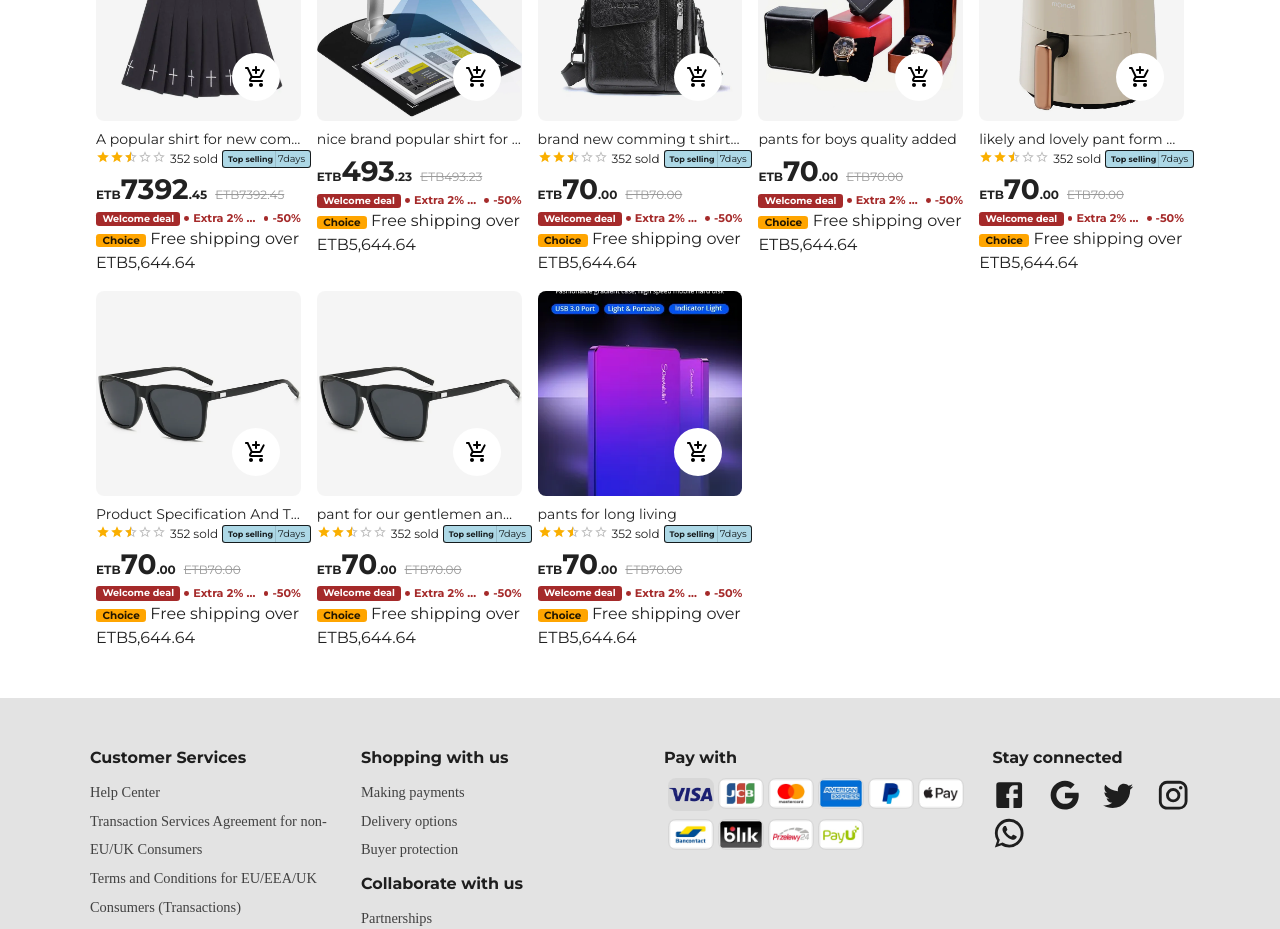
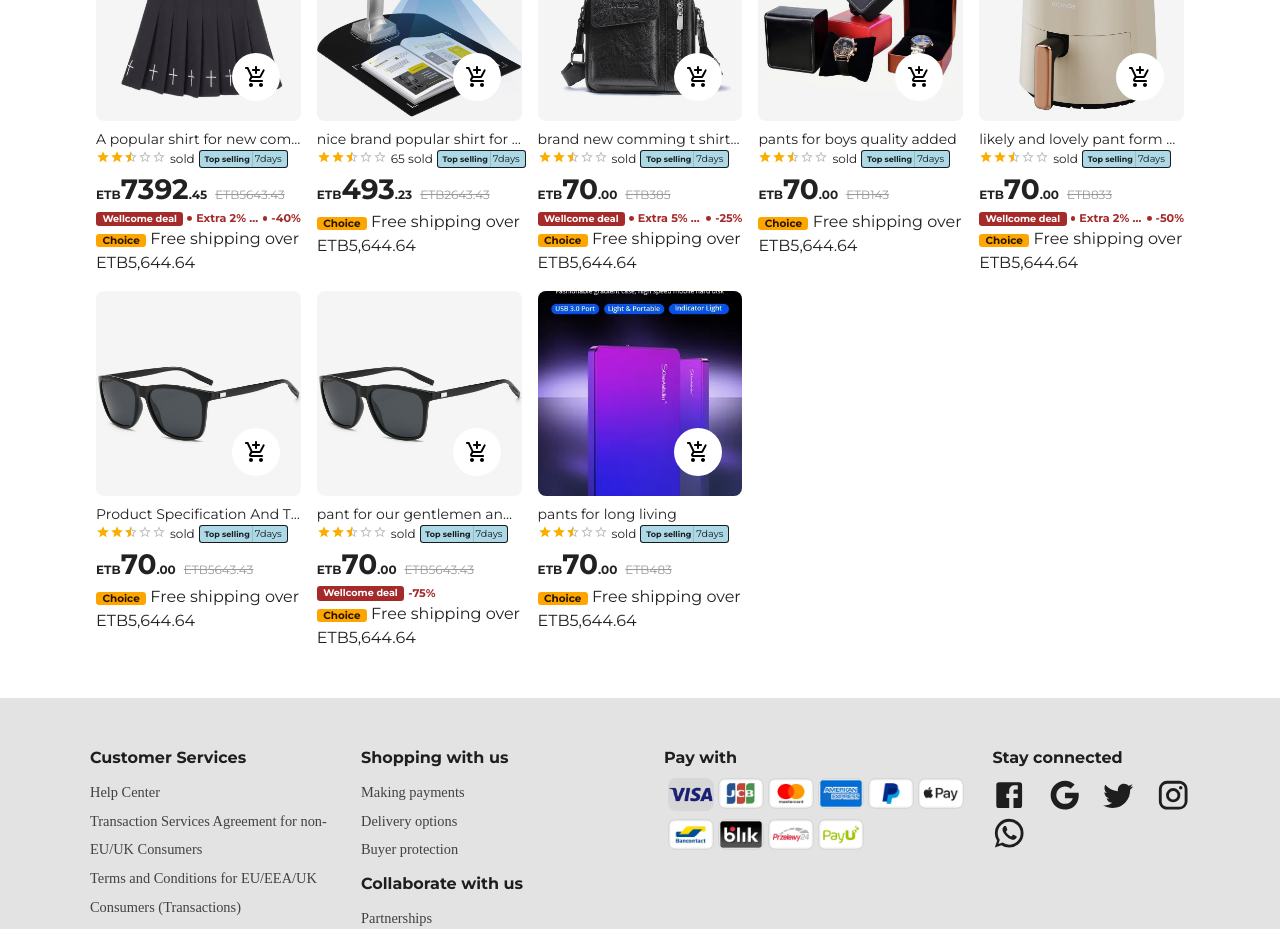
Before and after one commit to Demakk-Org/demakk_customer_site, a Next.js app: page / in a window 1280 px wide. Shown: the part 1760-2689 px from the top of the page. Built offline with nearby package versions, Linux system fonts and the light colour scheme.

Commit message:
data passing through props

```diff
--- a/src/data/Pdata.js
+++ b/src/data/Pdata.js
@@ -5,11 +5,15 @@ const Pdata = {
       catagory: 'Shirt',
       image: '/assets/images/product.webp',
       price: 7392.45,
+      oldPrice: 5643.43,
       brand: 'Nike',
       productRating: 3.5,
       numReviewsThreshold: 10,
       numOfReviews: 50,
       discount: 'ETB7,632.84',
+      extraDiscount: 2,
+      discountPercent: 40,
+      dealType: 'Wellcome deal',
       discountType: 'Choice Day',
       description: 'A popular shirt for new comers',
     },
@@ -18,10 +22,11 @@ const Pdata = {
       catagory: 'Shirt',
       image: '/assets/images/product1.webp',
       price: 493.23,
+      oldPrice: 2643.43,
       brand: 'Nike',
       productRating: 4.5,
       numReviewsThreshold: 10,
-      numOfReviews: 5,
+      numberOfSold: 65,
       discount: 'ETB8,271.34',
       discountType: 'Choice Day',
       description: 'nice brand popular shirt for everyone ',
@@ -32,12 +37,17 @@ const Pdata = {
       catagory: 'Shirt',
       image: '/assets/images/product2.webp',
       price: 70,
+      oldPrice: 385,
       brand: 'Nike',
       productRating: 4.5,
       numReviewsThreshold: 10,
       numOfReviews: 100,
       numOfSold: 430,
+      extraDiscount: 5,
+      discountPercent: 25,
+      dealType: 'Wellcome deal',
       discount: 'ETB5,453.34',
+
       description: 'brand new comming t shirt for us',
       alt: 'A popular shirt',
     },
@@ -46,6 +56,7 @@ const Pdata = {
       catagory: 'Shirt',
       image: '/assets/images/product3.webp',
       price: 70,
+      oldPrice: 143,
       brand: 'Nike',
       productRating: 3.5,
       numReviewsThreshold: 10,
@@ -60,13 +71,16 @@ const Pdata = {
       catagory: 'Shirt',
       image: '/assets/images/product4.webp',
       price: 70,
+      oldPrice: 833,
       brand: 'Nike',
       productRating: 5,
       numReviewsThreshold: 10,
       numOfReviews: 74,
       numOfSold: 55,
       discount: 'ETB1,257.44',
-      discountType: 'Choice Day',
+      extraDiscount: 2,
+      discountPercent: 50,
+      dealType: 'Wellcome deal',
       description: 'likely and lovely pant form differnet purpose',
       alt: 'A popular pant',
     },
@@ -75,6 +89,7 @@ const Pdata = {
       catagory: 'Shirt',
       image: '/assets/images/product6.webp',
       price: 70,
+      oldPrice: 5643.43,
       brand: 'Nike',
       productRating: 3.5,
       numReviewsThreshold: 10,
@@ -89,13 +104,15 @@ const Pdata = {
       catagory: 'Shirt',
       image: '/assets/images/product6.webp',
       price: 70,
+      oldPrice: 5643.43,
       brand: 'Nike',
       productRating: 3.5,
       numReviewsThreshold: 10,
       numOfReviews: 50,
       numOfSold: 10,
       discount: 'ETB2,453.34',
-      discountType: 'Choice Day',
+      dealType: 'Wellcome deal',
+      discountPercent: 75,
       description: 'pant for our gentlemen and fashinists',
       alt: 'A popular pant',
     },
@@ -104,6 +121,7 @@ const Pdata = {
       catagory: 'Shirt',
       image: '/assets/images/product7.webp',
       price: 70,
+      oldPrice: 483,
       brand: 'Nike',
       productRating: 3.5,
       numReviewsThreshold: 10,
--- a/src/features/Product/components/AdvanceDeal.tsx
+++ b/src/features/Product/components/AdvanceDeal.tsx
@@ -1,7 +1,17 @@
 import { Box, Stack, Typography } from '@mui/material';
 import React from 'react';
 
-export default function AdvanceDeal() {
+interface dealProps {
+  deal: string | undefined;
+  extraDiscount: number | undefined;
+  discountPercent: number | undefined;
+}
+
+export default function AdvanceDeal({
+  deal,
+  extraDiscount,
+  discountPercent,
+}: dealProps) {
   return (
     <>
       <Typography
@@ -13,14 +23,17 @@ export default function AdvanceDeal() {
         borderRadius={'.2rem'}
         sx={{ backgroundColor: 'brown' }}
       >
-        Welcome deal
+        {deal}
       </Typography>
+      {extraDiscount && deal && (
         <Box
           height={'.3rem'}
           minWidth={'.3rem'}
           borderRadius={'50%'}
           sx={{ backgroundColor: 'brown' }}
         ></Box>
+      )}
+      {extraDiscount && (
         <Typography
           title="Extra 2% off with discont"
           noWrap
@@ -28,17 +41,22 @@ export default function AdvanceDeal() {
           fontSize={'.7rem'}
           fontWeight={'bold'}
         >
-        Extra 2% off with discont
+          Extra {extraDiscount}% off with discont
         </Typography>
+      )}
+      {extraDiscount && discountPercent && (
         <Box
           height={'.3rem'}
           minWidth={'.3rem'}
           borderRadius={'50%'}
           sx={{ backgroundColor: 'brown' }}
         ></Box>
+      )}
+      {discountPercent && (
         <Typography color={'brown'} fontSize={'.7rem'} fontWeight={'bold'}>
-        -50%
+          -{discountPercent}%
         </Typography>
+      )}
     </>
   );
 }
--- a/src/features/Product/components/Pricing.tsx
+++ b/src/features/Product/components/Pricing.tsx
@@ -4,9 +4,10 @@ import getPrice from '@/utils/getPrice';
 
 interface priceProps {
   price: number | string;
+  oldPrice: number;
 }
 
-export default function Pricing({ price }: priceProps) {
+export default function Pricing({ price, oldPrice }: priceProps) {
   const { int, dec } = getPrice(price);
 
   return (
@@ -43,7 +44,7 @@ export default function Pricing({ price }: priceProps) {
           fontSize: '.75rem',
         }}
       >
-        ETB{int}.{dec}
+        ETB{oldPrice}
       </Typography>
     </>
   );
--- a/src/features/Product/components/ProductsCard.tsx
+++ b/src/features/Product/components/ProductsCard.tsx
@@ -98,16 +98,20 @@ export default function ProductsCard() {
                   >
                     {product.description}
                   </Typography>
-                  {product.numOfReviews > product.numReviewsThreshold && (
-                    <Stack direction={'row'} spacing={0.5}>
-                      <RatingAndTopSeling />
-                    </Stack>
-                  )}
+
+                  <Stack direction={'row'} spacing={0.5}>
+                    <RatingAndTopSeling numOfSold={product.numberOfSold} />
+                  </Stack>
+
                   <Stack direction={'row'} spacing={1} alignItems={'baseline'}>
-                    <Pricing price={product.price} />
+                    <Pricing price={product.price} oldPrice={product.oldPrice} />
                   </Stack>
                   <Stack direction={'row'} spacing={0.5} alignItems={'center'}>
-                    <AdvanceDeal />
+                    <AdvanceDeal
+                      deal={product.dealType}
+                      extraDiscount={product.extraDiscount}
+                      discountPercent={product.discountPercent}
+                    />
                   </Stack>
                   <Stack>
                     <ShippingChoice />
--- a/src/features/Product/components/RatingAndTopSeling.tsx
+++ b/src/features/Product/components/RatingAndTopSeling.tsx
@@ -2,7 +2,11 @@ import { Rating, Stack, Typography } from '@mui/material';
 import React from 'react';
 import TopSellingCard from './TopSellingCard';
 
-export default function RatingAndTopSeling() {
+interface numberOfSoldProps {
+  numOfSold: number | undefined;
+}
+
+export default function RatingAndTopSeling({ numOfSold }: numberOfSoldProps) {
   return (
     <>
       <Rating
@@ -13,8 +17,9 @@ export default function RatingAndTopSeling() {
           fontSize: '.875rem',
         }}
       />
+
       <Typography minWidth={'max-content'} fontSize={'.75rem'}>
-        352 sold
+        {numOfSold} sold
       </Typography>
       <TopSellingCard days={'7days'} />
     </>
```
Lines whose indentation alone changed are shown as unchanged.
